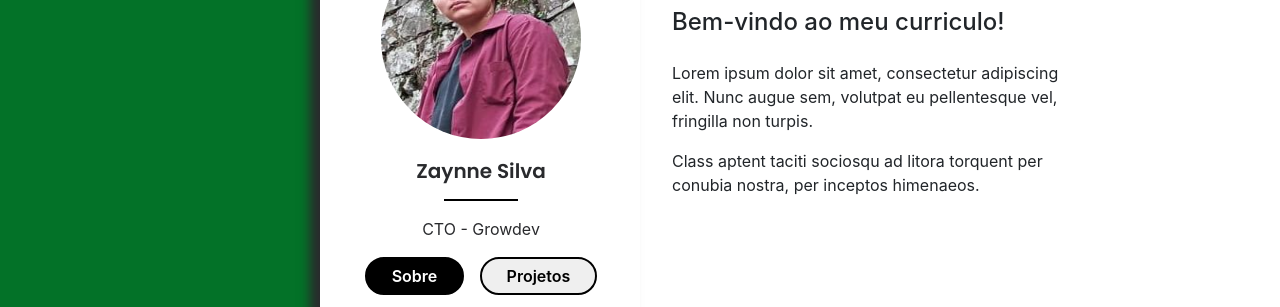
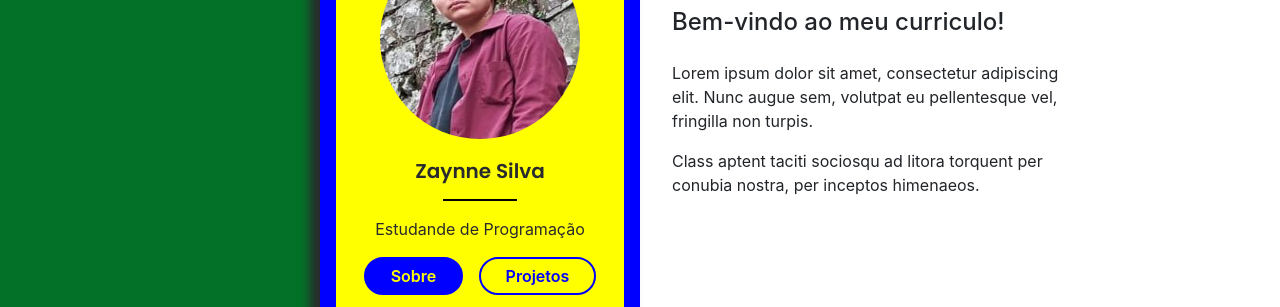
Before and after one commit to ZaySilva2410/codai, a plain HTML site: page index.html in a window 1280 px wide. Shown: the part 191-498 px from the top of the page. Drawn offline with Linux system fonts and the light colour scheme.

Commit message:
alterei dados em todos os codigos

```diff
--- a/css/styles.css
+++ b/css/styles.css
@@ -1,5 +1,5 @@
 body {
-    background-color: #f5f5f5;
+    background-color: #f3f4fc;
 }
 
 .container-card  {
@@ -30,7 +30,7 @@ body {
 }
 
 .card-perfil {
-    background-color:#fff;
+    background-color:yellow;
     box-shadow: 0px 0px 5px black;
 }
 
@@ -40,20 +40,21 @@ body {
 }
 
 #sobre {
-    color: #fff !important;
-    border: 2px solid black;
+    color: yellow !important;
+    border: 2px solid blue;
     border-radius: 20px !important;
     padding: 5px 25px;
-    background-color:black !important;
+    background-color:blue !important;
     font-weight: 600;
 }
 
 #projetos {
-    border: 2px solid black;
+    border: 2px solid blue;
     border-radius: 20px !important;
     padding: 5px 25px;
     font-weight: 600;
-    color:black !important;
+    color:blue !important;
+    background-color: yellow;
 }
 
 .icons-redes-sociais {
@@ -79,7 +80,7 @@ body {
 }
 
 .links-redes-sociais i {
-    color: black;
+    color:blue;
     font-size: 25px;
     padding: 10px;
 }
@@ -103,9 +104,9 @@ body {
 
     .card-col {
        display: flex;
-        justify-content: flex-end;
+        justify-content: center;
         align-content: center;
-        background-color: #fff!important;
+        background-color: blue !important;
         box-shadow: -10px 5px 10px 0px #292a2d;
     }
 
--- a/js/index.js
+++ b/js/index.js
@@ -1,5 +1,5 @@
 var nome = "Zaynne Silva";
-var cargo = "CTO - Growdev";
+var cargo = "Estudande de Programação";
 
 var nomehtml = document.getElementById ("nome-no-html");
 var cargohtml = document.getElementById ("cargo-no-html");
```
